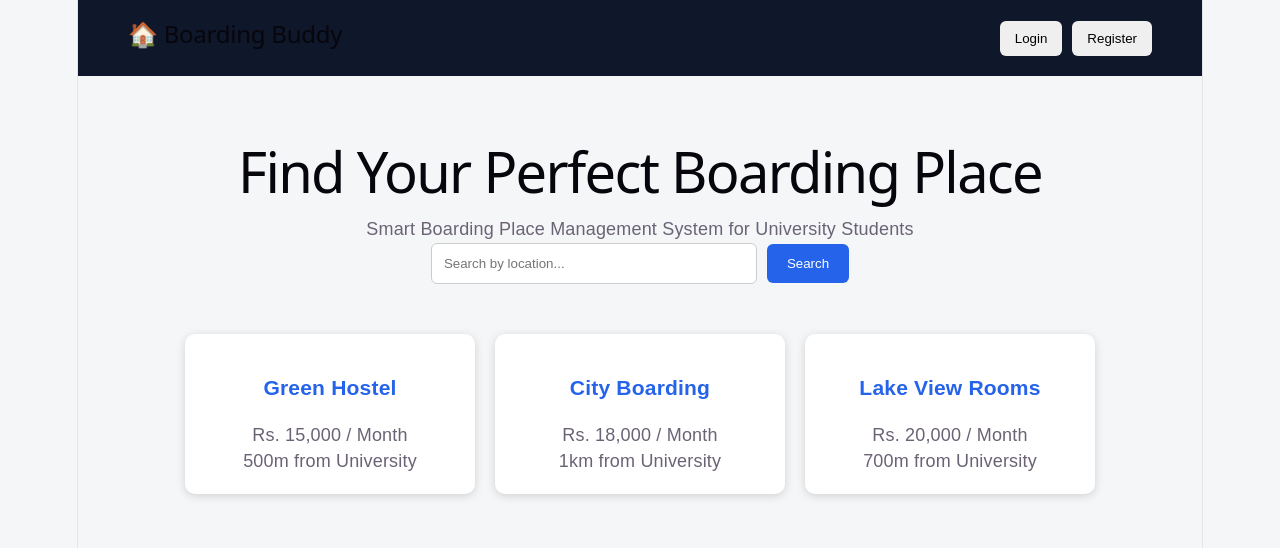
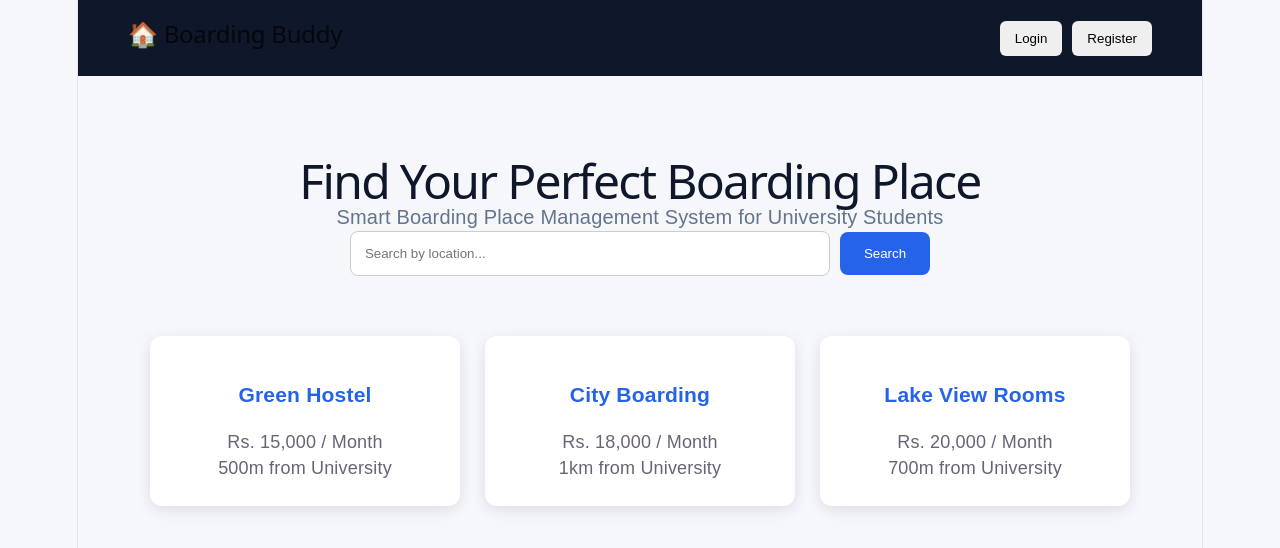
Before and after one commit to mahakumaradmsv24-png/Boarding-Buddy-frontend, a React (Vite) app: page / in a window 1280 px wide. Shown: the top 548 px of the page. Built offline with nearby package versions, Linux system fonts and the light colour scheme.

Commit message:
Completed Boarding Buddy Home UI

```diff
--- a/src/App.css
+++ b/src/App.css
@@ -1,7 +1,7 @@
 body{
   margin:0;
   font-family:Arial,sans-serif;
-  background:#f4f6f8;
+  background:#f5f7fa;
 }
 
 .navbar{
@@ -23,40 +23,60 @@ body{
 
 .hero{
   text-align:center;
-  margin-top:50px;
+  padding:60px 20px;
+}
+
+.hero h1{
+  color:#0f172a;
+  font-size:48px;
+  margin-bottom:10px;
+}
+
+.hero p{
+  color:#64748b;
+  font-size:20px;
 }
 
 .search-box{
-  width:300px;
-  padding:12px;
-  border-radius:6px;
+  width:450px;
+  padding:14px;
+  border-radius:8px;
   border:1px solid #ccc;
 }
 
 .search-btn{
   margin-left:10px;
-  padding:12px 20px;
+  padding:14px 24px;
   background:#2563eb;
   color:white;
   border:none;
-  border-radius:6px;
+  border-radius:8px;
   cursor:pointer;
+}
+
+.search-btn:hover{
+  background:#1d4ed8;
 }
 
 .cards{
   display:flex;
   justify-content:center;
-  gap:20px;
+  gap:25px;
   flex-wrap:wrap;
-  margin-top:50px;
+  padding-bottom:50px;
 }
 
 .card{
   background:white;
-  width:250px;
-  padding:20px;
-  border-radius:10px;
-  box-shadow:0 2px 10px rgba(0,0,0,0.15);
+  width:260px;
+  padding:25px;
+  border-radius:12px;
+  box-shadow:0 4px 15px rgba(0,0,0,0.1);
+}
+
+.card:hover{
+  transform:translateY(-5px);
+  transition:0.3s;
 }
 
 .card h3{
--- a/src/pages/Home.jsx
+++ b/src/pages/Home.jsx
@@ -7,19 +7,17 @@ function Home() {
     <>
       <Navbar />
 
-      <div className="hero">
+      <section className="hero">
         <h1>Find Your Perfect Boarding Place</h1>
 
         <p>
-          Smart Boarding Place Management System
-          for University Students
+          Smart Boarding Place Management System for University Students
         </p>
 
         <SearchBar />
-      </div>
+      </section>
 
-      <div className="cards">
-
+      <section className="cards">
         <BoardingCard
           title="Green Hostel"
           price="Rs. 15,000 / Month"
@@ -37,7 +35,7 @@ function Home() {
           price="Rs. 20,000 / Month"
           distance="700m from University"
         />
-      </div>
+      </section>
     </>
   );
 }
```
